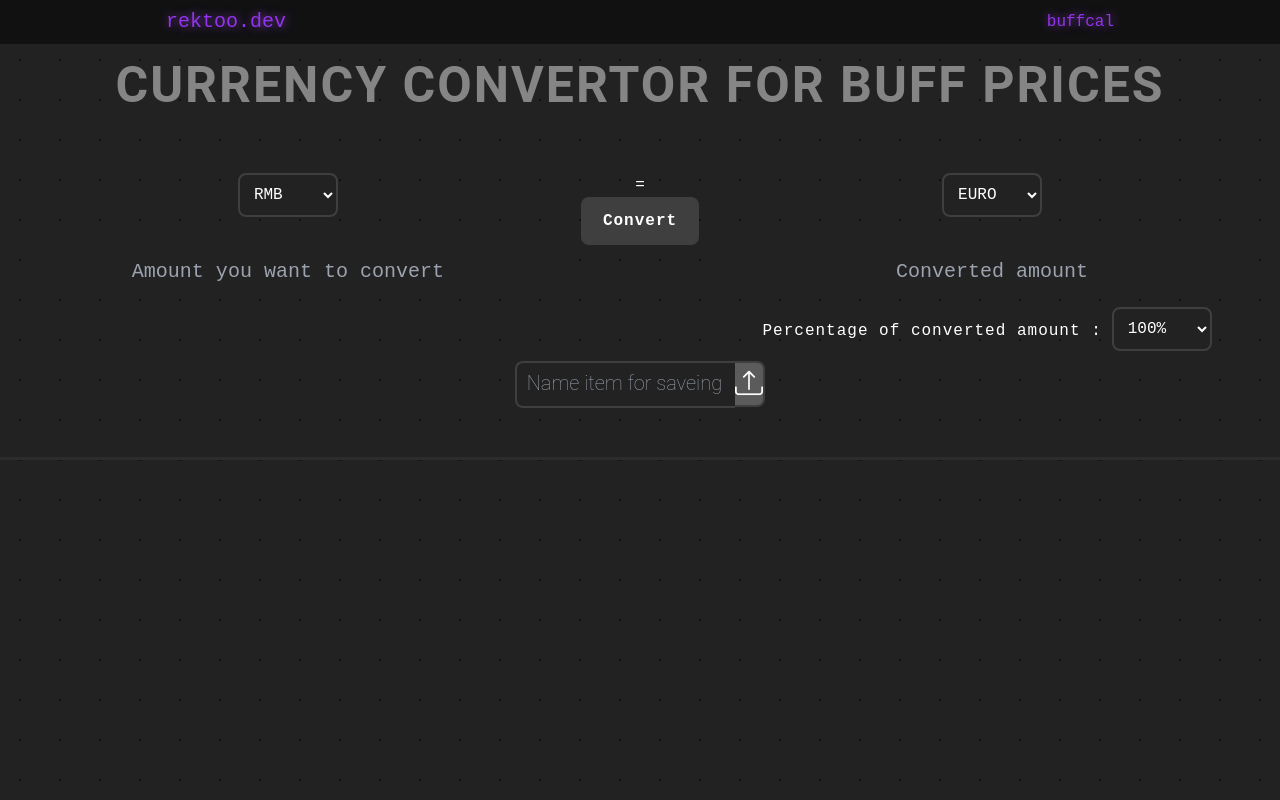
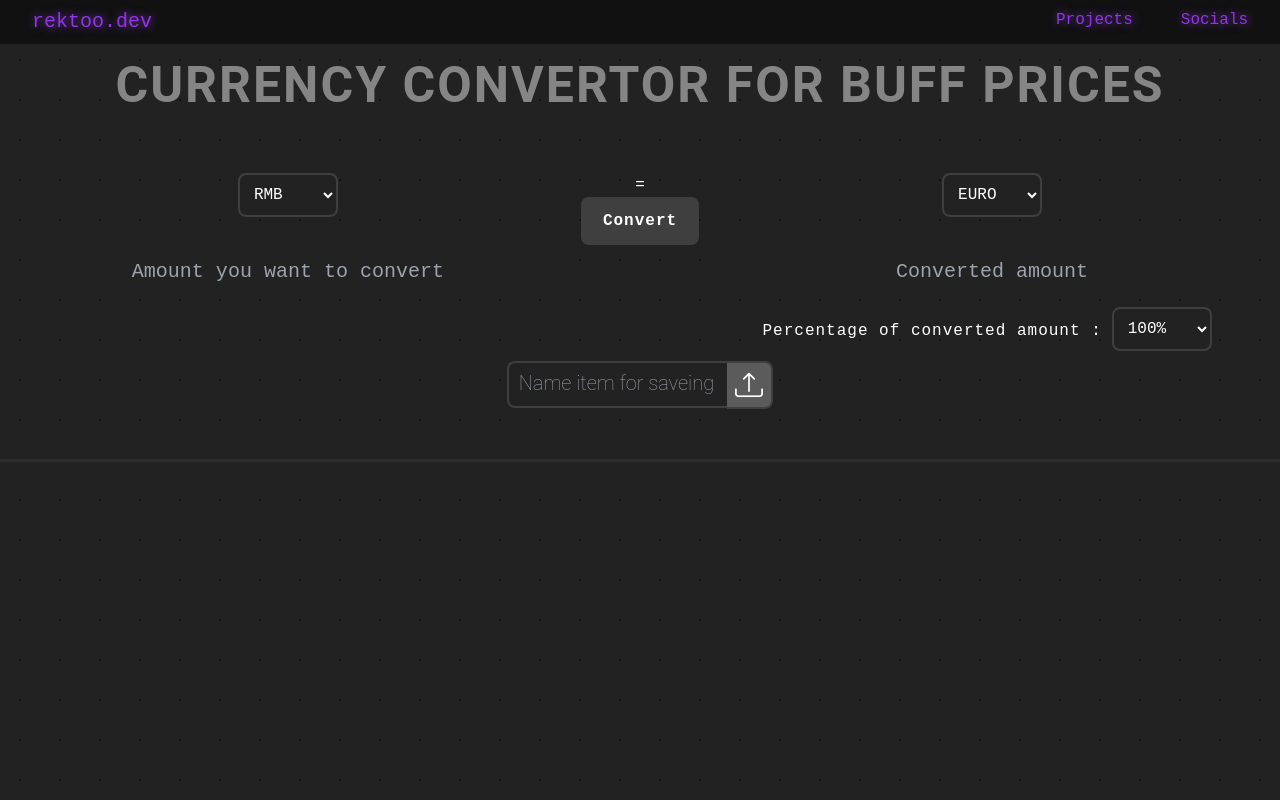
Before and after one commit to Rektoooooo/Rektoooooo.github.io, a website: page buffcal.html in a window 1280 px wide. Drawn offline with nearby package versions, Linux system fonts and the light colour scheme; a web font is replaced by a local one.

Commit message:
header update

```diff
--- a/buffcal.html
+++ b/buffcal.html
@@ -3,6 +3,9 @@
 <head>
     <meta charset="UTF-8">
     <title>rektoo.dev - buff calculator</title>
+    <meta name="viewport"
+          content="width=device-width, user-scalable=no, initial-scale=1.0, maximum-scale=1.0, minimum-scale=1.0">
+    <meta http-equiv="X-UA-Compatible" content="ie=edge">
     <link rel="stylesheet" href="buffcal.css">
     <link rel="stylesheet" href="input.css">
     <link rel="stylesheet" href="output.css">
@@ -12,15 +15,16 @@
 </head>
 <body>
 
-<header class="bg-navbar w-screen fixed p-2 main">
-    <div class="w-3/4 flex flex-row justify-between items-center m-auto">
-        <div>
-            <a href="https://rektoo.dev" class="text-toxicpurple text-xl text-center">rektoo.dev</a>
-        </div>
+<header class="bg-navbar w-screen fixed p-2 flex flex-row justify-between main">
+    <div>
+        <a href="https://rektoo.dev" class="text-toxicpurple text-xl text-center px-6">rektoo.dev</a>
+    </div>
 
-        <div>
-            <a href="buffcal" class="text-toxicpurple">buffcal</a>
-        </div>
+    <div class="flex justify-between">
+        <a href="https://rektoo.dev" onclick="scrollToSection('projects')" class="text-toxicpurple px-6 cursor-pointer">Projects</a>
+        <a href="https://rektoo.dev" onclick="scrollToSection('socials')" class="text-toxicpurple px-6 cursor-pointer">Socials</a>
+
+    </div>
     </div>
 </header>
 
@@ -67,7 +71,7 @@
 
 <div class="saveDiv">
     <input id="inputSkinName" type="text" placeholder="Name item for saveing it">
-    <button onclick="addItem()" class="bi bi-upload"></button>
+    <button onclick="addItem()" class="bi bi-upload text-xs p-2"></button>
 </div>
 
 <div id="saveItemDiv" class="saveItemDiv">
```
Also changed, not shown: index.html (+3 -0 lines).
